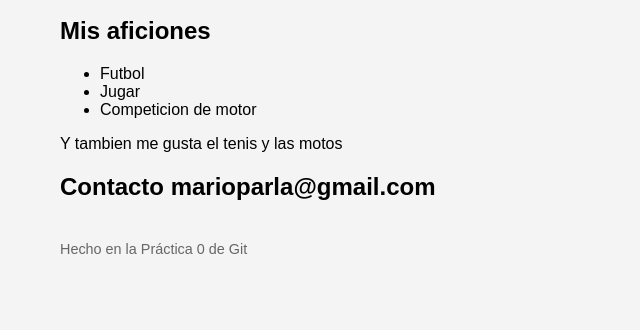
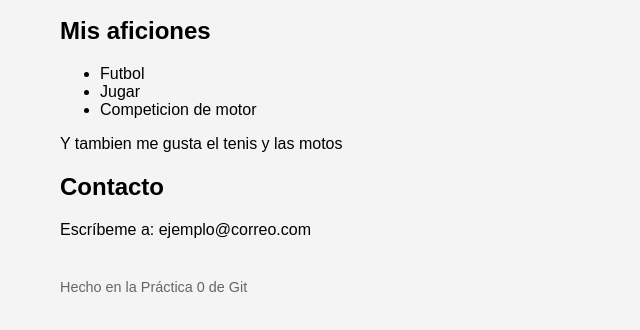
Before and after one commit to Mariete-maker/Practica-git3, a plain HTML site: page index.html in a window 1280 px wide. Shown: the part 256-586 px from the top of the page, without its empty margins (0-640 px from the left). Drawn offline with Linux system fonts and the light colour scheme.

Commit message:
Añade sección de contacto

```diff
--- a/index.html
+++ b/index.html
@@ -19,7 +19,8 @@
     <li>Competicion de motor</li>
   </ul>
     <p>Y tambien me gusta el tenis y las motos</p>
-  <h2>Contacto marioparla@gmail.com</h2>
+  <h2>Contacto</h2>
+  <p>Escríbeme a: ejemplo@correo.com</p>
   <footer><p>Hecho en la Práctica 0 de Git</p></footer>
 </body>
 </html>
```
